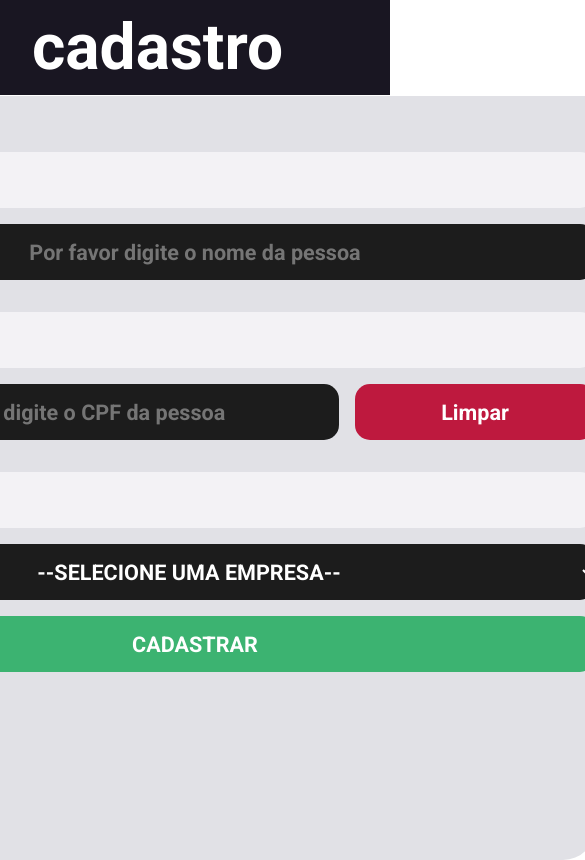
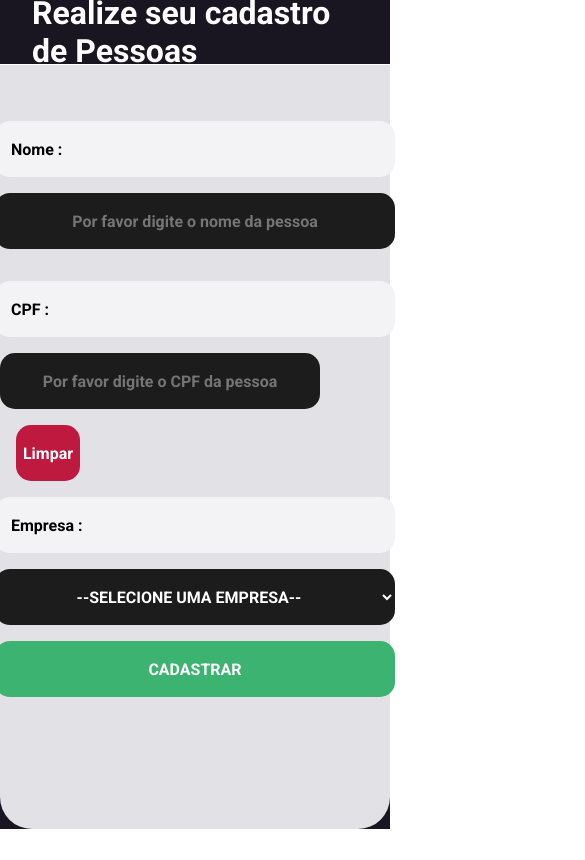
Before and after one commit to carlos0406/formulario-nextjs, a Next.js app: page / in a window 390 px wide. Shown: the whole page, 585 px wide, since content can reach past the window. Built offline with nearby package versions, Linux system fonts and the light colour scheme.

Commit message:
05:responsive css

```diff
--- a/styles/Header.module.css
+++ b/styles/Header.module.css
@@ -11,3 +11,12 @@
     padding:2rem;
     border-bottom: 1px solid #fff;
 }
+
+@media (max-width: 1010px) {
+    .header{
+     height: 4rem;
+     font-size:2rem;
+     min-width: 100vw;
+     width: 100%;
+    }
+}
--- a/styles/Home.module.css
+++ b/styles/Home.module.css
@@ -108,3 +108,69 @@
   justify-content: center;
   align-items: center;
 }
+
+@media (max-width: 1010px) {
+
+  .container form {
+    width: 100%;
+  }
+
+  .container form  table{
+    width: 100%;
+  }
+
+  .container form table  tr td,
+  .container form table  tr th{
+    font-size: 1rem;
+
+  }
+}
+
+
+@media (max-width: 800px) {
+  .container form input,
+  .container form label,
+  .container form select,
+  .container form button{
+    width:30rem;
+    font-size:1rem;
+  }
+  .container form span button{
+    width:9rem;
+  }
+  .container form span input{
+    width:20rem;
+  }
+
+  .container form table  tr td,
+  .container form table  tr th{
+    padding:0.5rem;
+
+  }
+  .container form table tr td button{
+    height:3rem;
+    margin-top: 0.3rem;
+
+  }
+  }
+
+  @media (max-width: 500px) {
+    .container form input,
+  .container form label,
+  .container form select,
+  .container form button{
+    width:25rem;
+  }
+  .container form span button{
+    width:4rem;
+  }
+  .container form span input{
+    width:20rem;
+  }
+  .container form table  tr td,
+  .container form table  tr th{
+    padding:0;
+
+  }
+
+  }
```
